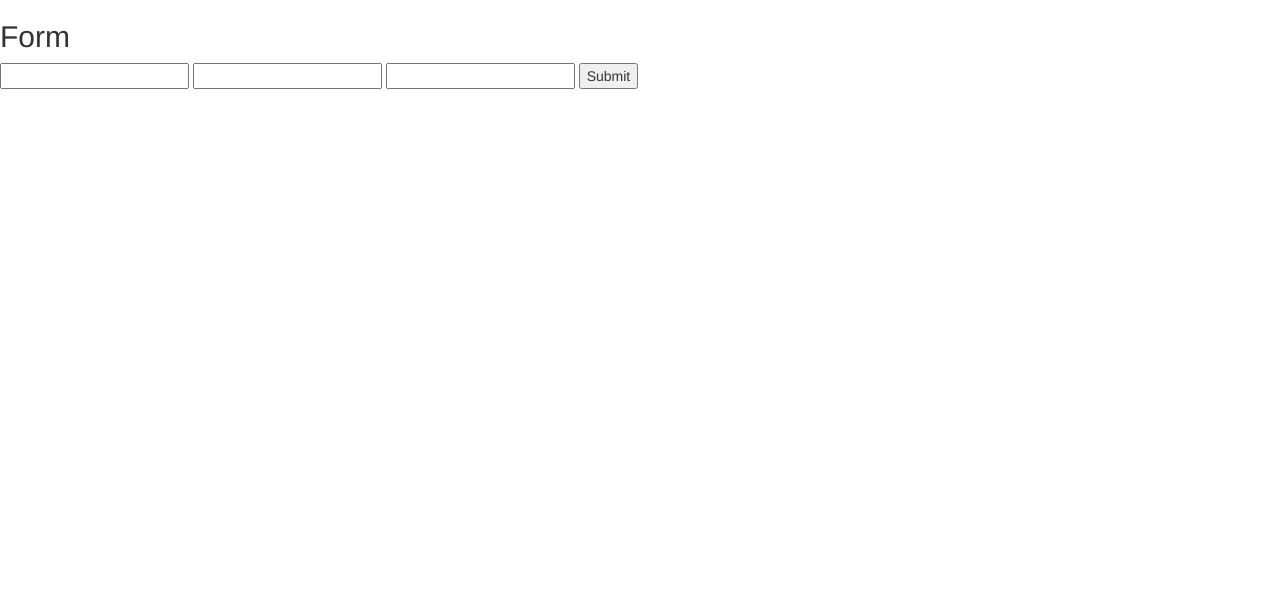
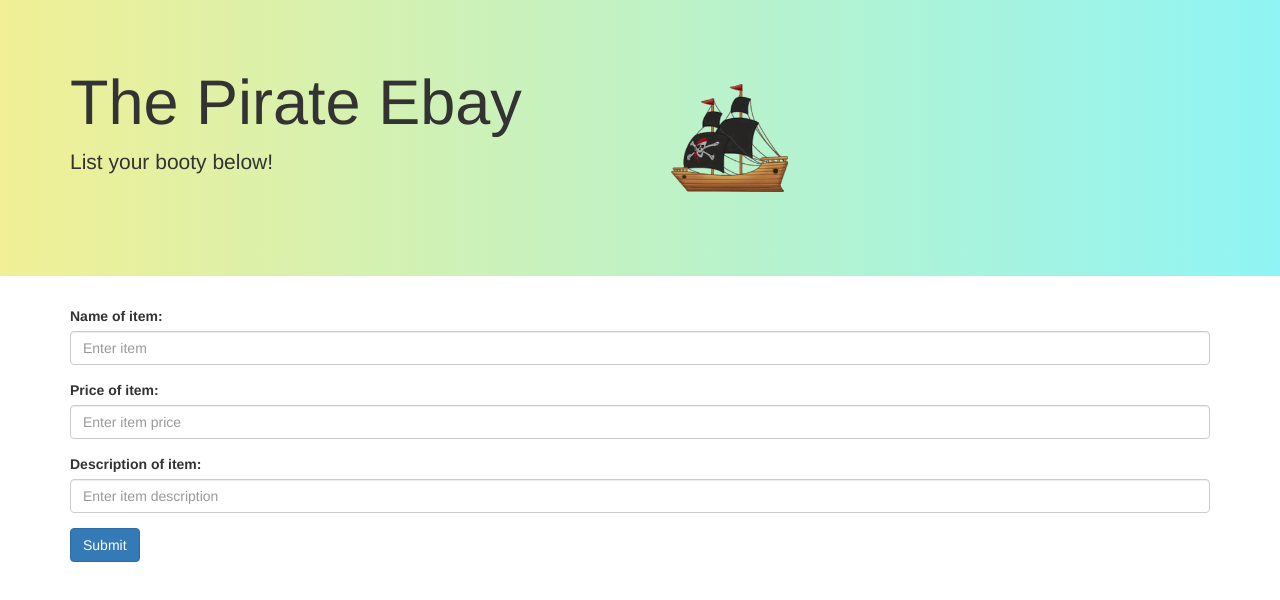
Before and after one commit to KeirSP/listing-service, a website: page public/index.html in a window 1280 px wide. Drawn offline with nearby package versions, Linux system fonts and the light colour scheme.

Commit message:
routing complete in JSDOM with querystring alternative if necessary. rudimentary styling added

```diff
--- a/app.js
+++ b/app.js
@@ -44,7 +44,7 @@
         res.send(dom.serialize());
     });
 
-    res.sendFile('newList.html' , {root : 'public'});
+    //res.sendFile('newList.html' , {root : 'public'});
     //serve success page with customised list item
 });
 
--- a/public/index.html
+++ b/public/index.html
@@ -4,18 +4,40 @@
     <meta charset="UTF-8">
     <meta name="viewport" content="width=device-width, initial-scale=1.0">
     <title>Form</title>
-    <link rel="stylesheet" href="//maxcdn.bootstrapcdn.com/bootstrap/3.3.1/css/bootstrap.min.css">
+    <link rel="stylesheet" href="https://maxcdn.bootstrapcdn.com/bootstrap/3.3.7/css/bootstrap.min.css" integrity="sha384-BVYiiSIFeK1dGmJRAkycuHAHRg32OmUcww7on3RYdg4Va+PmSTsz/K68vbdEjh4u" crossorigin="anonymous">
+    <link rel="stylesheet" type="text/css" href="styles.css">
 </head>
 <body>
-    <h2>Form</h2>
-    <div>
+    <div class="jumbotron jumbotron-fluid">
+        <div class="container">
+                <div class="row">
+                    <div class = "col-md-6">
+                        <h1 class="display-4">The Pirate Ebay</h1>
+                         <p class="lead"> List your booty below! </p>
+                        </div>
+                    <div class="col-md-6">
+                         <img src="pirateship-300px.png" />
+                        </div>
+                    </div>
+                </div>
+      </div>
+    <div class="container">
         <form action="/" method="POST">
-            <input type="text" name="listName">
-            <input type="number" name="listPrice">
-            <input type="text" name="listDescription">
-            <input type="submit" name="submit">
+            <div class="form-group">
+                <label for="listName">Name of item:</label>
+                <input type="text" name="listName" class="form-control" placeholder="Enter item">
+            </div>
+            <div class="form-group">
+                <label for="listName">Price of item:</label>
+                <input type="number" name="listPrice" class="form-control" placeholder="Enter item price">
+            </div>
+            <div class="form-group">
+                <label for="listName">Description of item:</label>
+                <input type="text" name="listDescription" class="form-control" placeholder="Enter item description">
+            </div>
+            <input type="submit" name="submit" class="btn btn-primary">
         </form>
     </div>
-
+    </div>
 </body>
 </html>
--- a/public/script.js
+++ b/public/script.js
@@ -8,4 +8,6 @@
     //i can see why jquery is dying a death currently. templating engines like pug(aka jade) make it a lot easier to inser user-generated data into static pages. currently i am having to do a lot of fetching between front and back end in order to pass in the data I require - if i use a templating engine I can call res.render in express and have the engine automatically populate the relevant fields in my pages and its entirely done on server side.
 
     //I have abandoned jquery due to being unable to fetch the require object from server side.
+
+    //using querystrings i can now retrieve the data i need from the URL
 //});
--- /dev/null
+++ b/public/styles.css
@@ -0,0 +1,8 @@
+.jumbotron {
+    background-image: linear-gradient(to right, rgba(241, 240, 124, 0.781), rgba(137, 245, 245, 0.932));
+}
+
+img {
+    height: auto;
+    width: 150px;
+}
```
Also changed, not shown: public/newList.html (+35 -8 lines), public/photo-1414589530802-cb54ce0575d9.jfif (added), public/pirateship-300px.png (added).
